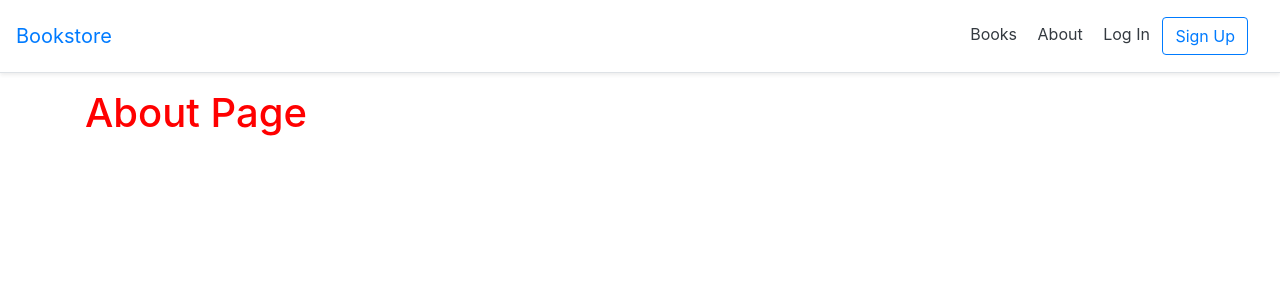
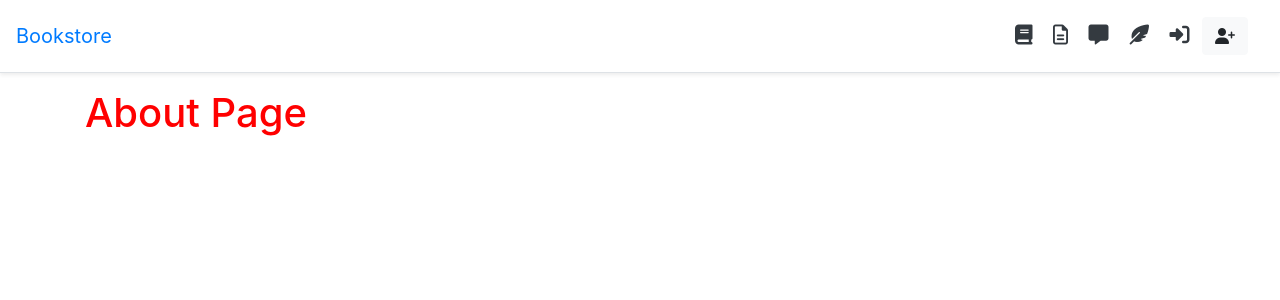
Before and after one commit to gurupratap-matharu/bookstore, a Django app: page /about/ in a window 1280 px wide. Shown: the top 300 px of the page. Run offline with Django 3.2, Linux system fonts and the light colour scheme; some libraries are stand-ins or nearby versions.

Commit message:
added awesome icons

```diff
--- a/pages/urls.py
+++ b/pages/urls.py
@@ -1,8 +1,11 @@
 from django.urls import path
 
-from .views import AboutPageView, HomePageView
+from pages.views import (AboutPageView, ContactPageView, FeedbackPageView,
+                         HomePageView)
 
 urlpatterns = [
     path('', HomePageView.as_view(), name='home'),
     path('about/', AboutPageView.as_view(), name='about'),
+    path('contact/', ContactPageView.as_view(), name='contact'),
+    path('feedback/', FeedbackPageView.as_view(), name='feedback'),
 ]
--- a/pages/views.py
+++ b/pages/views.py
@@ -1,4 +1,10 @@
-from django.views.generic import TemplateView
+import logging
+
+from django.views.generic import FormView, TemplateView
+
+from pages.forms import ContactForm, FeedbackForm
+
+logger = logging.getLogger(__name__)
 
 
 class HomePageView(TemplateView):
@@ -7,3 +13,23 @@ class HomePageView(TemplateView):
 
 class AboutPageView(TemplateView):
     template_name = 'about.html'
+
+
+class ContactPageView(FormView):
+    form_class = ContactForm
+    template_name = 'pages/contact.html'
+
+    def form_valid(self, form):
+        logger.info('received valid contact form = %s', form)
+        form.send_mail()
+        return super().form_valid(form)
+
+
+class FeedbackPageView(FormView):
+    form_class = FeedbackForm
+    template_name = 'pages/feedback.html'
+
+    def form_invalid(self, form):
+        logger.info('Received valid feedback form = %s', form)
+        form.send_mail()
+        return super().form_invalid(form)
--- a/templates/_base.html
+++ b/templates/_base.html
@@ -9,6 +9,9 @@
     <meta name="viewport" content="width=device-width, initial-scale=1, shrink-to-fit=no">
     <link rel="stylesheet" href="https://stackpath.bootstrapcdn.com/bootstrap/4.3.1/css/bootstrap.min.css"
         integrity="sha384-ggOyR0iXCbMQv3Xipma34MD+dH/1fQ784/j6cY/iJTQUOhcWr7x9JvoRxT2MZw1T" crossorigin="anonymous">
+    <!-- Font Awesome Icons -->
+    <script src="https://kit.fontawesome.com/546230838a.js" crossorigin="anonymous"></script>
+    <!-- Custom CSS -->
     <link rel="stylesheet" href="{% static 'css/base.css' %}">
 </head>
 
@@ -19,13 +22,21 @@
          mb-3 bg-white border-bottom shadow-sm">
             <a href="{% url 'home' %}" class="navbar-brand my-0 mr-md-auto font-weight-normal">Bookstore</a>
             <nav class="my-2 my-md-0 mr-md-3">
-                <a class="p-2 text-dark" href="{% url 'book_list' %}">Books</a>
-                <a class="p-2 text-dark" href="{% url 'about' %}">About</a>
+                <a class="p-2 text-dark" href="{% url 'book_list' %}"><i class="fa fa-book fa-lg"
+                        aria-hidden="true"></i></a>
+                <a class="p-2 text-dark" href="{% url 'about' %}"><i class="far fa-file-alt fa-lg"
+                        aria-hidden="true"></i></a>
+                <a class="p-2 text-dark" href="{% url 'contact' %}"><i class="fas fa-comment-alt fa-lg"
+                        aria-hidden="true"></i></a>
+                <a class="p-2 text-dark" href="{% url 'feedback' %}"><i class="fas fa-feather-alt fa-lg"
+                        aria-hidden="true"></i></a>
                 {% if user.is_authenticated %}
                 <a class="p-2 text-dark" href="{% url 'account_logout' %}">Log Out</a>
                 {% else %}
-                <a class="p-2 text-dark" href="{% url 'account_login' %}">Log In</a>
-                <a class="btn btn-outline-primary" href="{% url 'account_signup' %}">Sign Up</a>
+                <a class="p-2 text-dark" href="{% url 'account_login' %}"><i class="fa fa-sign-in fa-lg"
+                        aria-hidden="true"></i></a>
+                <a class="btn btn-light" href="{% url 'account_signup' %}"><i class="fa fa-user-plus"
+                        aria-hidden="true"></i></a>
                 {% endif %}
             </nav>
         </div>
```
